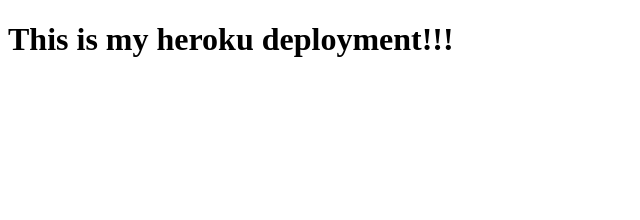
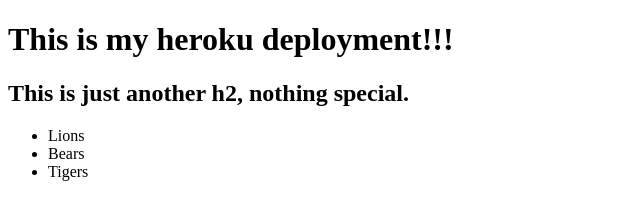
Before and after one commit to Shipalan/f24-web-hosting, a website: page index.html in a window 1280 px wide. Shown: the whole page, without its empty margins (0-640 px from the left). Drawn offline with Linux system fonts and the light colour scheme.

Commit message:
second commit

```diff
--- a/index.html
+++ b/index.html
@@ -8,5 +8,11 @@
 </head>
 <body>
   <h1>This is my heroku deployment!!!</h1>
+  <h2>This is just another h2, nothing special.</h2>
+  <ul>
+    <li>Lions</li>
+    <li>Bears</li>
+    <li>Tigers</li>
+  </ul>
 </body>
 </html>
```
